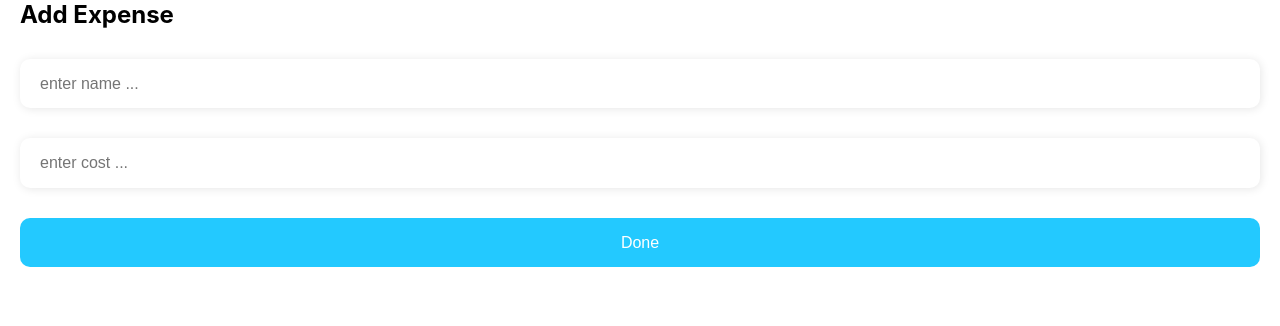
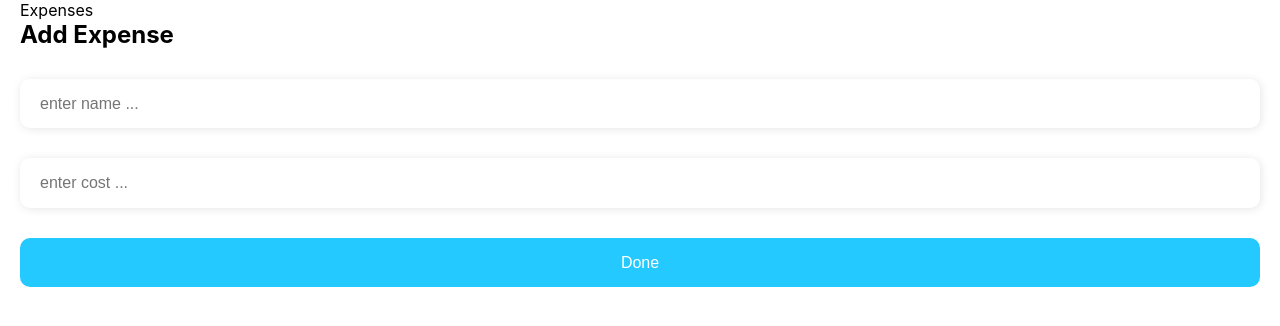
Before and after one commit to Andruha99/react-budget-app, a React (Create React App) app: page / in a window 1280 px wide. Shown: the top 326 px of the page. Built offline with nearby package versions, Linux system fonts and the light colour scheme.

Commit message:
feat (p-4): add expenses context

```diff
--- a/src/App.tsx
+++ b/src/App.tsx
@@ -1,9 +1,11 @@
 import React from "react"
 import { Form } from "./components/Form/Form"
+import { Expenses } from "./components/Expenses/Expenses"
 
 export const App = () => {
   return (
     <div>
+      <Expenses />
       <Form />
     </div>
   )
--- /dev/null
+++ b/src/components/Expenses/Expenses.tsx
@@ -0,0 +1,7 @@
+import React from 'react'
+
+export const Expenses = () => {
+  return (
+    <div>Expenses</div>
+  )
+}
--- a/src/components/Form/Form.tsx
+++ b/src/components/Form/Form.tsx
@@ -27,8 +27,9 @@ export const Form = () => {
       })}/>
       {errors.enterName && <ErrorMessage>{errors.enterName.message}</ErrorMessage>}
 
-      <StyledInput placeholder="enter cost ..." type="text" {...register("enterCost", {
+      <StyledInput placeholder="enter cost ..." type="number" {...register("enterCost", {
         required: true,
+        valueAsNumber: true,
         maxLength: { value: 5, message: "Max price is 99999"}
       })}/>
       {errors.enterCost && <ErrorMessage>{errors.enterCost.message}</ErrorMessage>}
--- /dev/null
+++ b/src/context/ExensesContext/ExpensesContext.tsx
@@ -0,0 +1,42 @@
+import { ReactNode, createContext, useContext, useState } from "react";
+import { ExpenseItemProps } from "../../types";
+
+interface ExpensesContextState {
+    expenses: ExpenseItemProps[];
+    deleteExpense: (id: number) => void;
+    addExpense: (expense: ExpenseItemProps) => void
+}
+
+interface ExpensesContextProviderProps {
+    children: ReactNode;
+}
+
+const ExpensesContext = createContext<ExpensesContextState>({} as ExpensesContextState);
+
+const useExpensesContextValue = () => {
+    const [expensesValue, setExpensesValue] = useState<ExpensesContextState>(() => {
+        return {
+            expenses: [],
+            deleteExpense: (id: number) => {
+                setExpensesValue((context) => ({
+                    ...context,
+                    expenses: context.expenses.filter((exp) => exp.id !== id),
+                }));
+            },
+            addExpense: (expense: ExpenseItemProps) => {
+                setExpensesValue((context) => ({
+                    ...context,
+                    expenses: [...context.expenses, expense],
+                }))
+            }
+        };
+    });
+
+    return expensesValue;
+}
+
+export const useExpensesContext = () => useContext(ExpensesContext);
+
+export const ExpensesContextProvider = ({ children }: ExpensesContextProviderProps) => {
+    return <ExpensesContext.Provider value={useExpensesContextValue()}>{children}</ExpensesContext.Provider>;
+}
--- a/src/index.tsx
+++ b/src/index.tsx
@@ -2,13 +2,16 @@ import React from "react";
 import ReactDOM from "react-dom/client";
 import { App } from "./App";
 import { GlobalStyles } from "./ui/GlobalStyles";
+import { ExpensesContextProvider } from "./context/ExensesContext/ExpensesContext";
 
 const root = ReactDOM.createRoot(
   document.getElementById("root") as HTMLElement
 );
 root.render(
   <React.StrictMode>
-    <GlobalStyles />
-    <App />
+    <ExpensesContextProvider>
+      <GlobalStyles />
+      <App />
+    </ExpensesContextProvider>
   </React.StrictMode>
 );
--- /dev/null
+++ b/src/types/index.ts
@@ -0,0 +1,5 @@
+export interface ExpenseItemProps {
+    id: number,
+    name: string,
+    cost: number
+}
```
Also changed, not shown: src/components/ExpensesItem/ExpensesItem.tsx (added, +9 -0 lines), src/components/ExpensesList/ExpensesList.tsx (added, +13 -0 lines).
